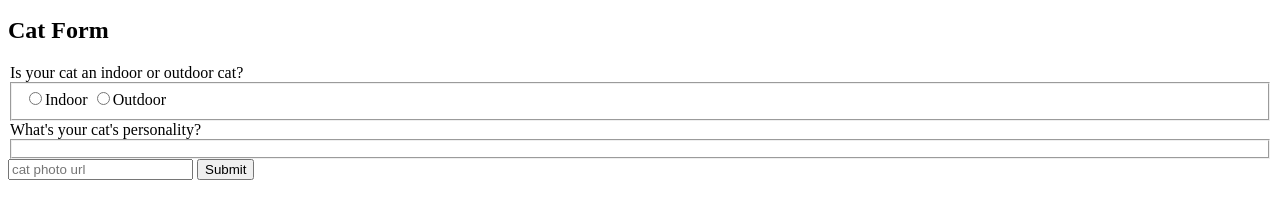
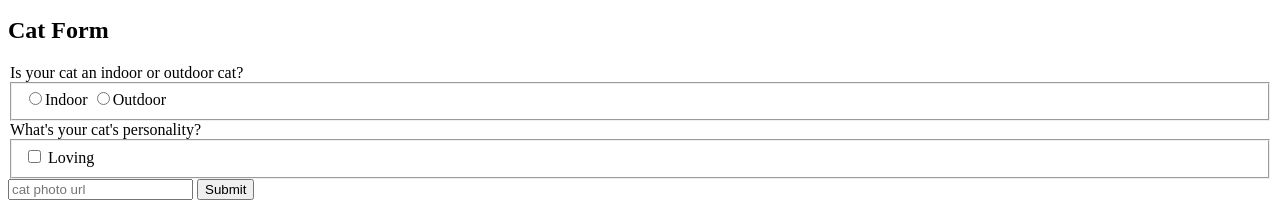
Before and after one commit to ahmadaimandev/FreeCodeCamp-Projects, a plain HTML site: page RWD FreeCodeCamp/CatPhotoApp/index.html in a window 1280 px wide. Shown: the part 1419-1627 px from the top of the page. Drawn offline with Linux system fonts and the light colour scheme.

Commit message:
update: add checkbox

```diff
--- a/RWD FreeCodeCamp/CatPhotoApp/index.html
+++ b/RWD FreeCodeCamp/CatPhotoApp/index.html
@@ -98,7 +98,7 @@
                 <legend>What's your cat's personality?</legend>
                 <!--Second fieldset start-->
                 <fieldset>
-
+                    <input type="checkbox" name="" id="loving"> Loving
                 </fieldset>
                 <!--Second fieldset end-->
                 <input input="text" name="catphotourl" placeholder="cat photo url" required>
```
Also changed, not shown: RWD FreeCodeCamp/CatPhotoApp/CatPhotoAppNote.txt.
